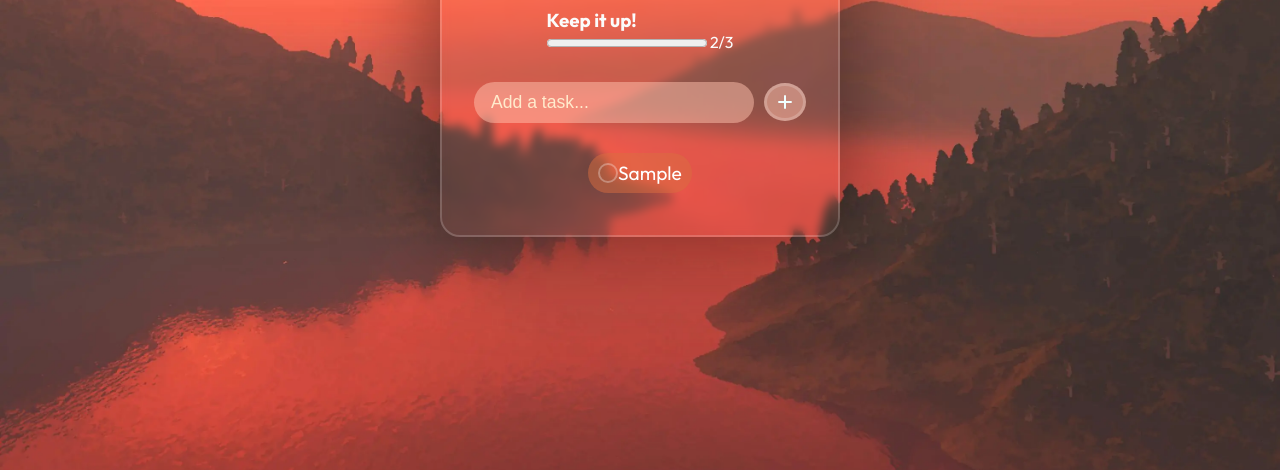
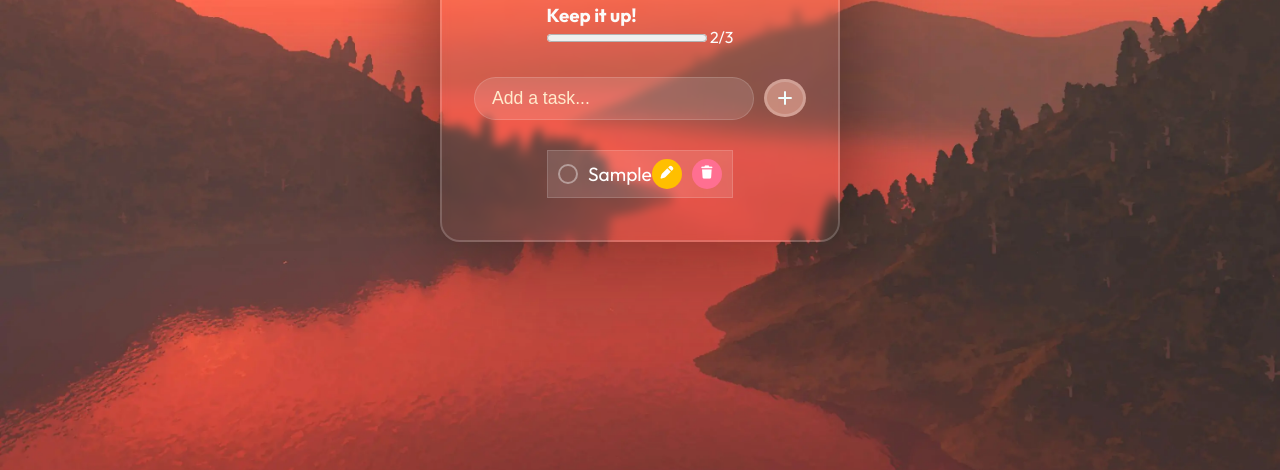
Before and after one commit to tanishbhatta/To-Do-App, a plain HTML site: page index.html in a window 1280 px wide. Both pictures are taken after typing "Sample" into the empty fields and a click on the button 785 px from the left and 378 px from the top of the page. Shown: the part 330-800 px from the top of the page. Drawn offline with Linux system fonts and the light colour scheme.

Commit message:
semi: incomplete but js structure modified

```diff
--- a/script.js
+++ b/script.js
@@ -3,9 +3,11 @@ document.addEventListener('DOMContentLoaded', () => {
     const addTaskBtn = document.getElementById('task-btn');
     const taskList = document.getElementById('task-list');
     const emptyImage = document.querySelector('.empty-image');
+    const todosContainer = document.querySelector('.todos-container');
 
     const toggleEmptyState = () => {
         emptyImage.style.display = taskList.children.length === 0 ? 'block' : 'none' ;
+        todosContainer.style.width = taskList.children.length > 0 ? '100%' : '50%';
     }
     const addTask = (event) => {
         event.preventDefault();
@@ -18,16 +20,49 @@ document.addEventListener('DOMContentLoaded', () => {
         li.innerHTML = `
         <input type="checkbox" class="checkbox">
         <span>${taskText}</span>
-        `;
+        <div class="task-buttons">
+            <button class="edit-btn"><i class="fa-solid fa-pen"></i></button>
+            <button class="delete-btn"><i class="fa-solid fa-trash"></i></button>
+        </div>`;
+
+        const checkbox = li.querySelector('.checkbox');
+        const editBtn = li.querySelector('.edit-btn');
+        const deleteBtn = li.querySelector('.delete-btn')
+        let completed = false;
+
+        if (completed) {
+            li.classList.add('completed');
+            editBtn.disabled = true;
+            editBtn.style.opacity = '0.5';
+            editBtn.style.pointerEvents = 'none';
+        }
+
+        checkbox.addEventListener('change', () => {
+            const isChecked = checkbox.checked;
+            li.classList.toggle('completed', isChecked);
+            editBtn.disabled = isChecked;
+            editBtn.style.opacity = isChecked ? '0.5' : '1';
+            editBtn.style.pointerEvents = isChecked ? 'none' : 'auto';
+        })
+
+        editBtn.addEventListener('click', () => {
+            if(!checkbox.checked){
+                taskInput.value = li.querySelector('span').textContent;
+                li.remove();
+                toggleEmptyState();
+            }
+        })
+
+        deleteBtn.addEventListener('click', () => {
+            li.remove();
+            toggleEmptyState();
+        })
+
         taskList.appendChild(li);
         taskInput.value = '';
-        toggleEmptyState()
+        toggleEmptyState();
     }
 
     addTaskBtn.addEventListener('click', addTask);
-    taskInput.addEventListener('keypress', (e) => {
-        if (e.key === 'Enter'){
-            addTask(e);
-        }
-    })
+    taskInput.addEventListener('submit', addTask);
 })
--- a/style.css
+++ b/style.css
@@ -56,11 +56,11 @@ body {
     flex: 1;
     padding: 10px 17px;
     font-size: 1.1rem;
-    border: none;
     outline: none;
     border-radius: 22px;
-    background-color: rgba(255, 194, 174, 0.5);
-    color:azure;
+    background-color: rgba(255, 255, 255, 0.12);
+    border: 1px solid rgba(255, 255, 255, 0.15);
+    color: #fff;
 }
 
 .text-area input::placeholder{
@@ -106,12 +106,13 @@ body {
     display: flex;
     align-items: center;
     justify-content: space-between;
-    background: rgba(217, 110, 64, 0.5);
+    background: rgba(255, 255, 255, 0.12);
+    border: 1px solid rgba(255, 255, 255, 0.15);
+    backdrop-filter: blur(8px);
+    color: #ffffff;
     margin-bottom: 10px;
     padding: 8px 10px;
     font-size: 1.2rem;
-    border-radius: 30px;
-    color: #fff;
     position: relative;
     transition: box-shadow 0.2s ease;
 }
@@ -123,24 +124,68 @@ body {
 #task-list li .checkbox {
     min-width: 20px;
     height: 20px;
-    border: 2px solid rgba(255,255,255,0.3);
+    border: 2px solid rgba(255,255,255,0.4);
     background: transparent;
     border-radius: 50%;
     appearance: none;
     cursor: pointer;
     transition: all 0.2s ease;
+
+    display: inline-flex;
+    justify-content: center;
+    align-items: center;
 }
 
-#task-list li.checkbox:checked {
-    background: #ff6f91;
+#task-list li .checkbox:checked {
+    background: #ff7556;
+    border-color: #ff7556;
     transform: scale(1.1);
 }
 
 #task-list li .checkbox:checked::before {
-
+    content: '\2714';
     color: #fff;
     display: flex;
     justify-content: center;
     align-items: center;
     font-size: 1rem;
 }
+
+#task-list li span{
+    flex: 1;
+    margin-left: 10px;
+    word-wrap: break-word;
+}
+
+.task-buttons{
+    display: flex;
+    gap: 10px;
+    margin-right: auto;
+}
+
+.task-buttons button{
+    background: rgba(255, 255, 255, 0.12);
+    border: none;
+    border-radius: 50%;
+    width: 30px;
+    height: 30px;
+    color: #fff;
+    font-size: 0.8rem;
+    cursor: pointer;
+    transition: all 0.2s ease;
+    display: flex;
+    justify-content: center;
+    align-items: center;
+}
+
+.task-buttons button:hover {
+    transform: scale(1.2);
+}
+
+.task-buttons .edit-btn {
+    background: #ffbf00
+}
+
+.task-buttons .delete-btn {
+    background-color: #ff6f91;
+}
```
